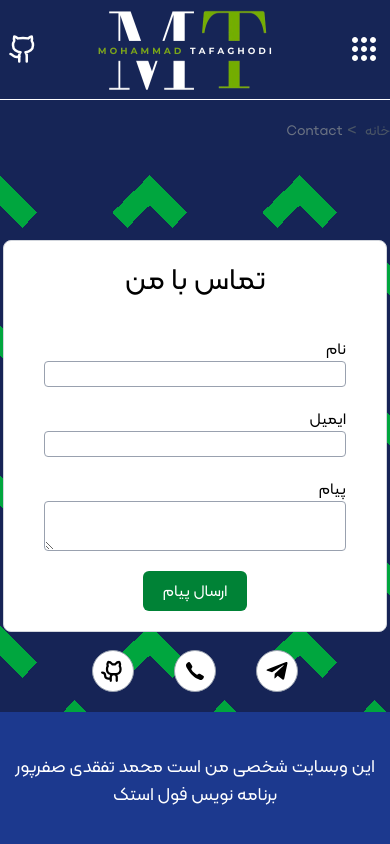
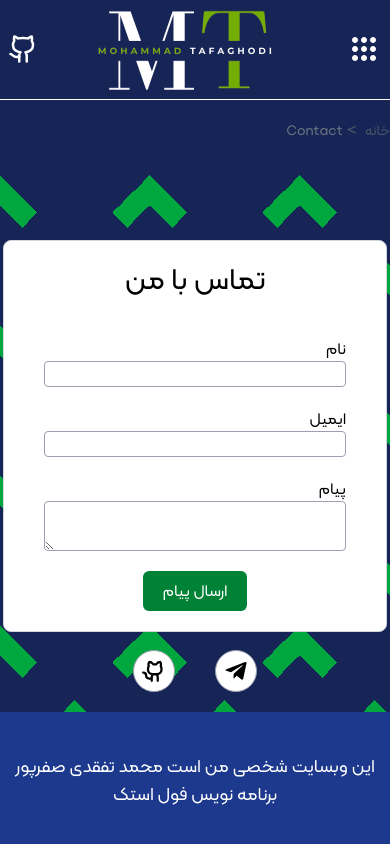
Before and after one commit to root404-ir/personal-project-next, a Next.js app: page /contact in a window 390 px wide. Shown: the top 844 px of the page. Built offline with nearby package versions, Linux system fonts and the light colour scheme.

Commit message:
remove contact with phone number

```diff
--- a/src/components/ContactIcons.jsx
+++ b/src/components/ContactIcons.jsx
@@ -34,11 +34,6 @@ const ContactIcons = () => {
                         <FaTelegramPlane className="text-2xl" />
                     </div>
                 </Link>
-                <Link href={'tel:+989306136838'}>
-                    <div title="تماس تلفنی" className={`bg-white border border-gray-400 call  md:absolute md:left-1 md:top-1 flex justify-center items-center text-black rounded-full p-2`}>
-                        <IoIosCall className="text-2xl" />
-                    </div>
-                </Link>
                 <Link href={'https://github.com/root404-ir'}>
                     <div title="گیت هاب" className={`bg-white border border-gray-400 github  md:absolute md:left-1 md:top-1 flex justify-center items-center text-black rounded-full p-2`}>
                         <PiGithubLogoBold className="text-2xl" />
```
